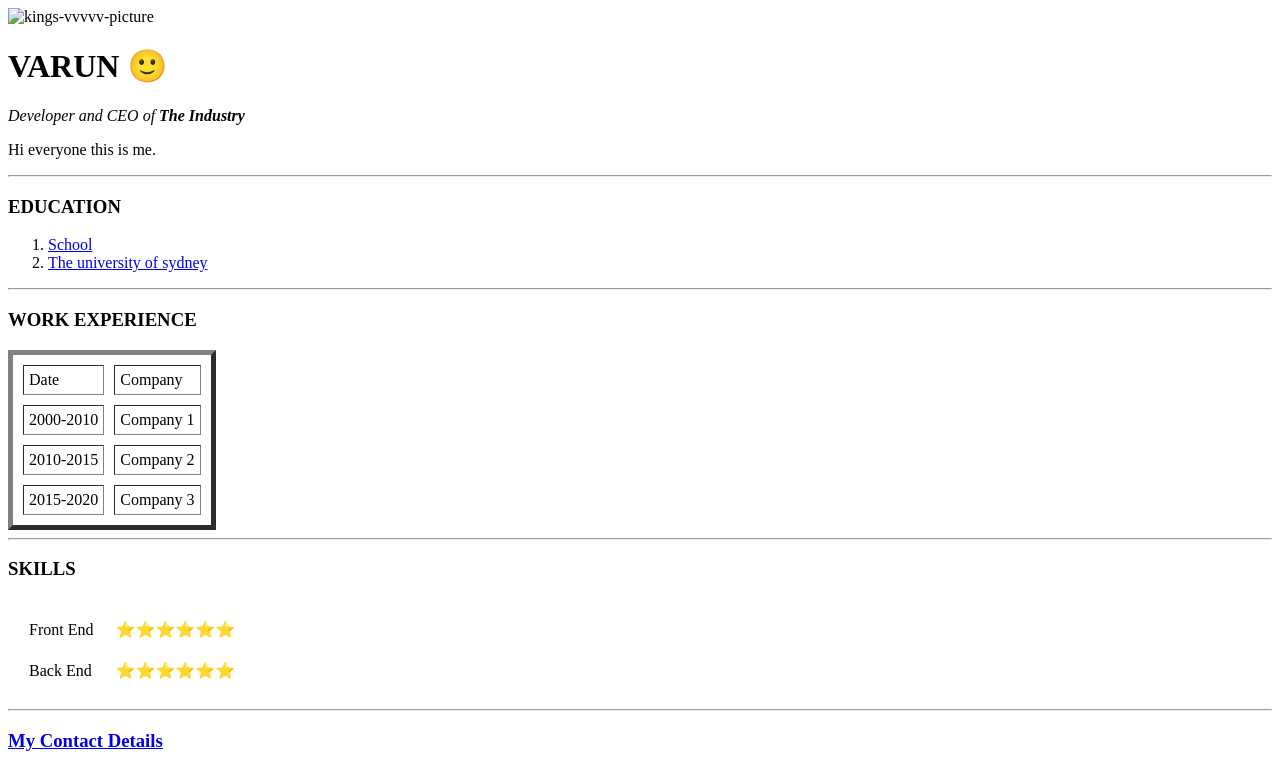
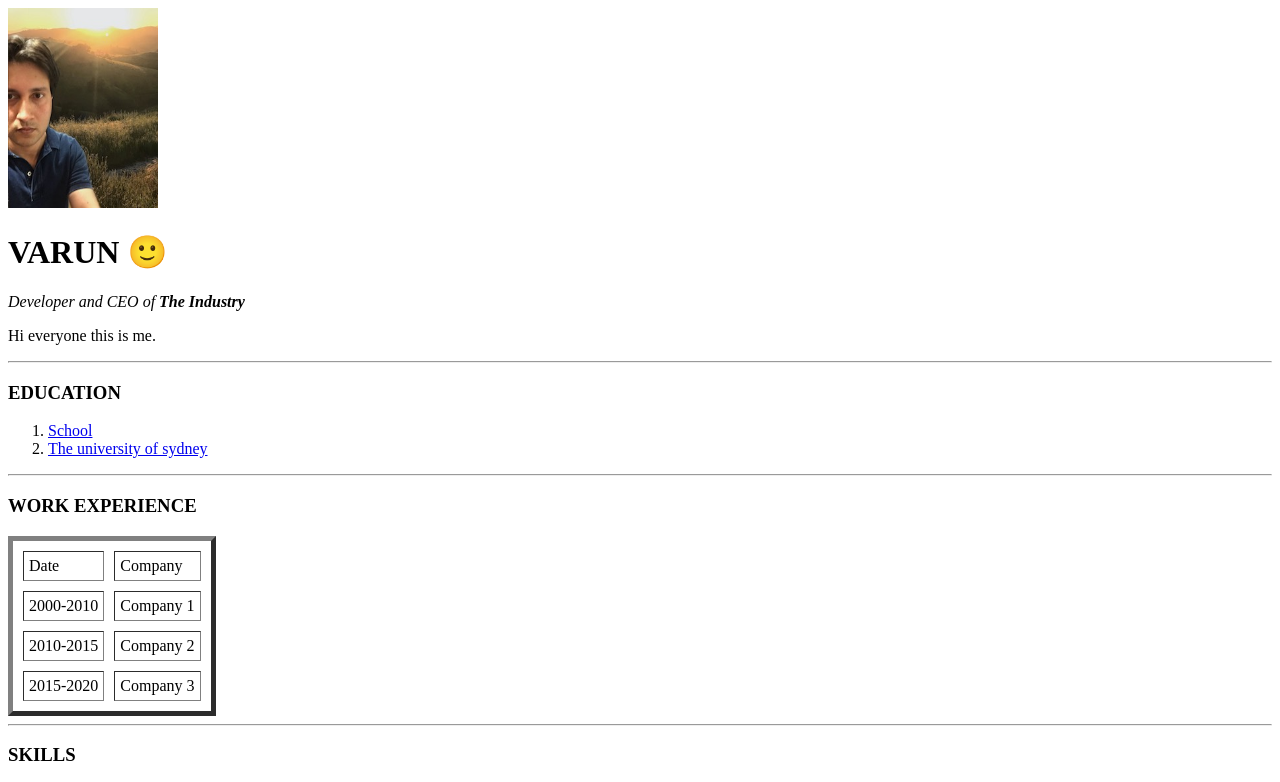
Before and after one commit to var145/cvtest, a plain HTML site: page index.html in a window 1280 px wide. Shown: the top 782 px of the page. Drawn offline with Linux system fonts and the light colour scheme.

Commit message:
Update index.html

```diff
--- a/index.html
+++ b/index.html
@@ -8,7 +8,7 @@
   </head>
 
   <body>
-    <img src="~/ok5.jpeg" alt="kings-vvvvv-picture" width="150" height="200">
+    <img src="ok5.jpeg" alt="kings-vvvvv-picture" width="150" height="200">
 <h1>
 <b>VARUN 🙂</b></h1>
 <em>Developer and CEO of<strong> The Industry</strong></em>
```
